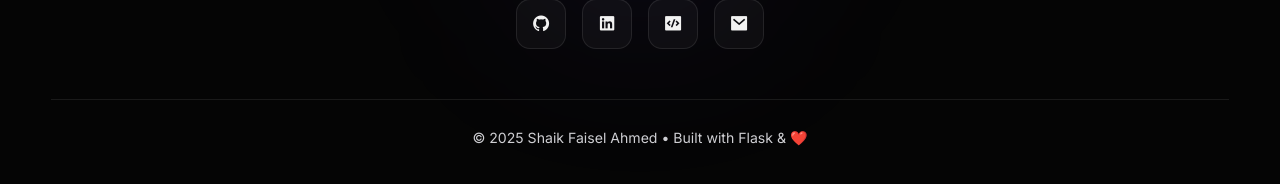
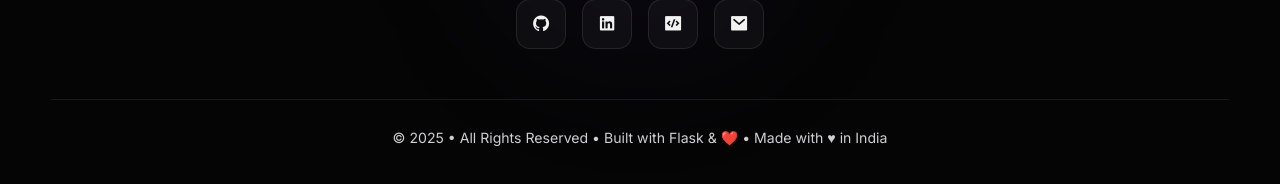
Before and after one commit to Shaikfaisel/portfolio, a Flask app: page / in a window 1280 px wide. Shown: the part 6187-6371 px from the top of the page. Run offline with Flask 3, Linux system fonts and the light colour scheme.

Commit message:
Footer edit

```diff
--- a/templates/index.html
+++ b/templates/index.html
@@ -1016,9 +1016,9 @@ Electronics Engineer • Software Developer
 
 <p>
 
-© 2025 Shaik Faisel Ahmed •
+© 2025 • All Rights Reserved •
 
-Built with Flask &amp; ❤️
+Built with Flask &amp; ❤️ • Made with ♥ in India
 
 </p>
 
```
